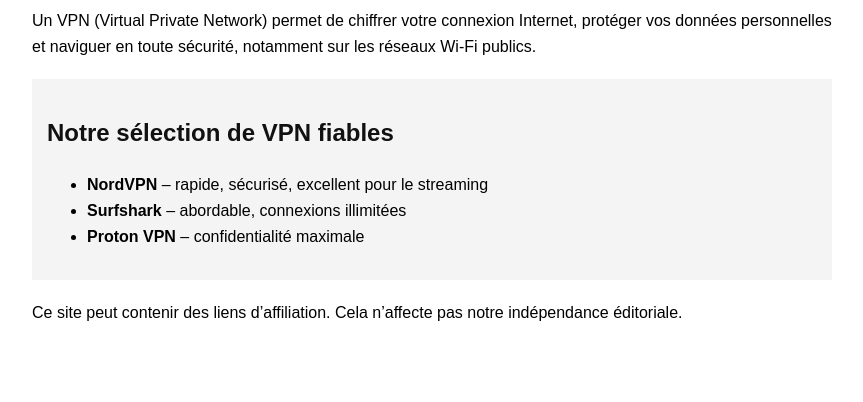
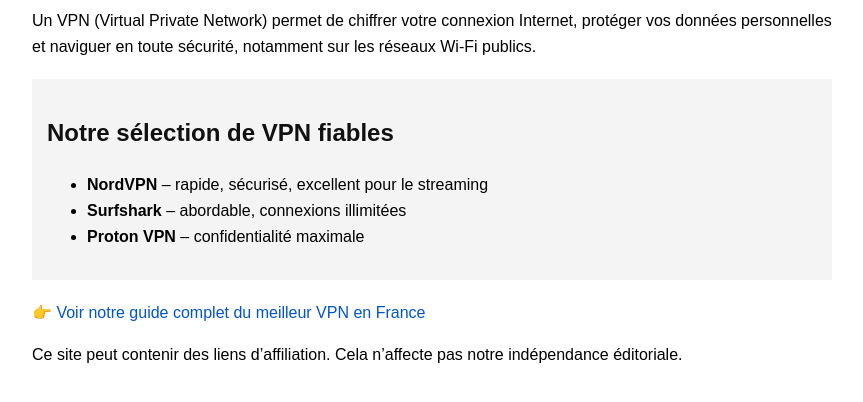
Before and after one commit to AdminRpFr/reseau-prive.fr, a plain HTML site: page index.html in a window 1280 px wide. Shown: the part 106-508 px from the top of the page, without its empty margins (208-1071 px from the left). Drawn offline with Linux system fonts and the light colour scheme.

Commit message:
Update index.html

```diff
--- a/index.html
+++ b/index.html
@@ -26,6 +26,7 @@
   <li><strong>Proton VPN</strong> – confidentialité maximale</li>
 </ul>
 </div>
+<p>👉 <a href="meilleur-vpn-france.html">Voir notre guide complet du meilleur VPN en France</a></p>
 
 <p>Ce site peut contenir des liens d’affiliation. Cela n’affecte pas notre indépendance éditoriale.</p>
 
```
